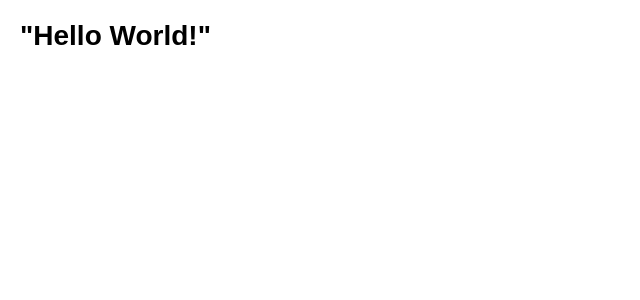
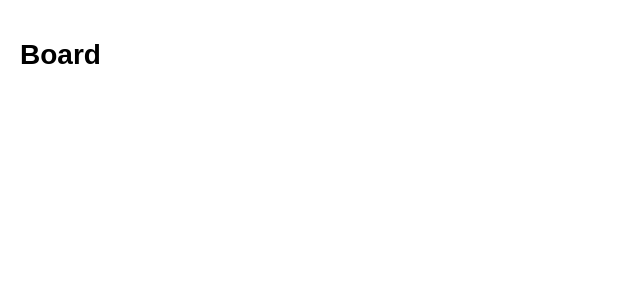
Before and after one commit to pa4080/react-tic-tac-toe, a React (Vite) app: page / in a window 1280 px wide. Shown: the top 300 px of the page, without its empty margins (0-640 px from the left). Built offline with nearby package versions, Linux system fonts and the light colour scheme.

Commit message:
Create a React component <Game /> and render it inside root

```diff
--- a/src/main.jsx
+++ b/src/main.jsx
@@ -1,6 +1,22 @@
 import React from "react";
 import ReactDOM from "react-dom/client";
 import "./index.css";
+
+class Game extends React.Component {
+  render() {
+    return (
+      <div className="game">
+        <div className="game-board">
+          <h1>Board</h1>
+        </div>
+        <div className="game-info">
+          <div>{/* status */}</div>
+          <ol>{/* TODO */}</ol>
+        </div>
+      </div>
+    );
+  }
+}
 
 /**
  * Get the dedicated in the HTML file element (with id="root")
@@ -8,4 +24,4 @@ import "./index.css";
  */
 
 const root = ReactDOM.createRoot(document.getElementById("root"));
-root.render(<h1>"Hello World!"</h1>);
+root.render(<Game />);
```
